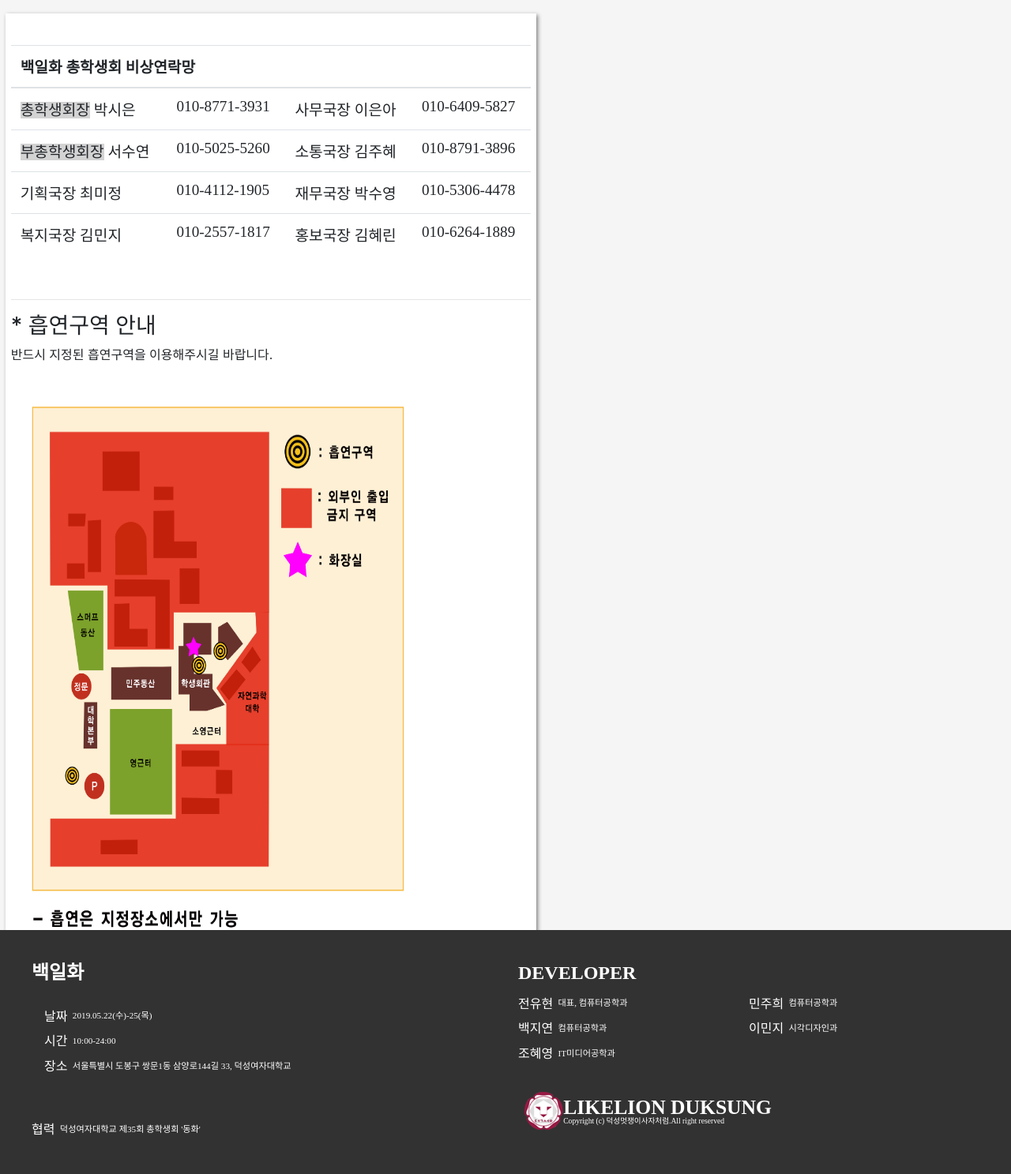
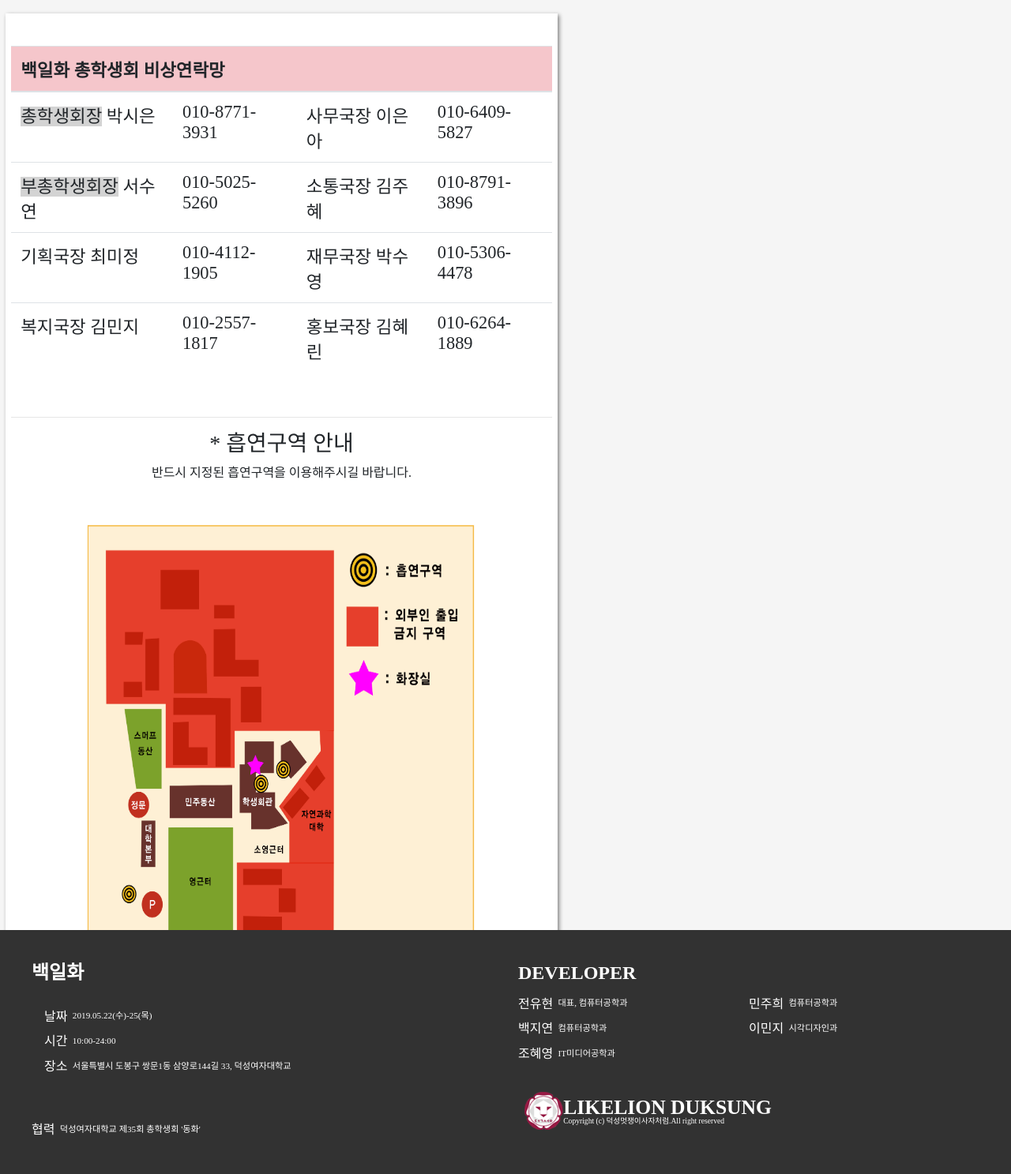
Before and after one commit to MJBJ/2019DS_Festival, a Django app: page /notice in a window 1280 px wide. Shown: the part 214-1701 px from the top of the page at 79% size. Run offline with Django 3.2, Linux system fonts and the light colour scheme; some libraries are stand-ins or nearby versions; some web fonts are replaced.

Commit message:
약간 수정

```diff
--- a/info/templates/notice.html
+++ b/info/templates/notice.html
@@ -15,12 +15,12 @@ span {background-color: lightgrey;}
 .ntxt {font-family:'S-CoreDream-3Light'; text-align:center; font-style:bold;}
 table#tel {
     margin-top:5%;
-    font-size: 1.2em;
+    font-size: 1.4em;
     font-family: 'S-CoreDream-3Light';
     padding-left:10%; padding-right:auto;
 }
-img#f {width: 80%; height:50em;}
-img#s {width: 80%; height:50em; margin-left:10%;}
+img#f {width: 80%; height:50em;margin-left:10%;}
+img#s {width: 80%; height:55em; margin-left:10%;}
 
 /*밑면 맞추기*/
 div#container{
@@ -34,7 +34,7 @@ div#container{
     <div id="contactNumber">
         <table id="tel" class="table striped">
             <thead><tr>
-                <th colspan="4">백일화 총학생회 비상연락망</th>
+                <th colspan="4" class="table-danger">백일화 총학생회 비상연락망</th>
             </tr></thead>
             <tr>
                 <td><span>총학생회장</span> 박시은</td>
@@ -66,15 +66,15 @@ div#container{
     <br><hr>
 
     <div id="smoke">
-        <h3>* 흡연구역 안내</h3>
-        <p>반드시 지정된 흡연구역을 이용해주시길 바랍니다.<p>
+        <h3 class="ntxt">* 흡연구역 안내</h3>
+        <p class="ntxt">반드시 지정된 흡연구역을 이용해주시길 바랍니다.<p>
         <img id="f" src="{% static 'img/smoking.jpg' %}"> <br><hr>
     </div>
 
     <div id="revenue">
-        <h3>* 수익사업 안내</h3><br>
-        <p>수익사업과 관련된 규칙입니다.</p>
-        <img id="s" src="{% static 'img/rule.jpg' %}">
+        <h3 class="ntxt">* 수익사업 안내</h3>
+        <p class="ntxt">수익사업과 관련된 규칙입니다.</p>
+        <img id="s" src="{% static 'img/rule.jpg' %}"><br><br>
     </div>
 </div>
 {% endblock %}
--- a/info/templates/timetable.html
+++ b/info/templates/timetable.html
@@ -3,6 +3,9 @@
 {% load static %}
 {% block content %}
 
+<style>
+    body {background-color: #f5f5f5;}
+</style>
 <!--콘텐츠-->
 <h1>공연 타임테이블 페이지</h1>
 
```
Also changed, not shown: info/templates/map.html (+6 -5 lines).
